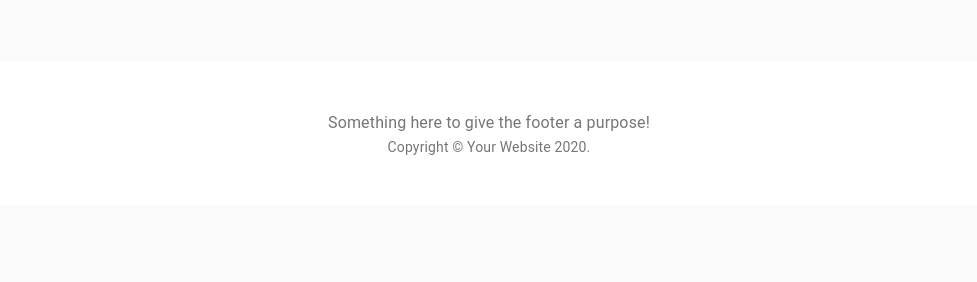
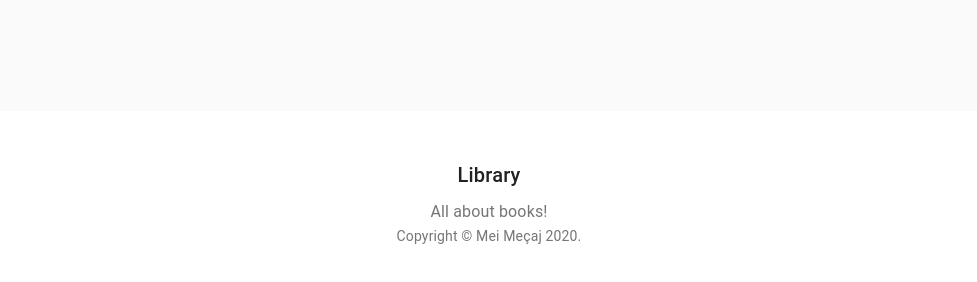
Before and after one commit to meimecaj/library, a React (Create React App) app: page / in a window 1280 px wide. Shown: the part 1587-1869 px from the top of the page, without its empty margins (151-1128 px from the left). Before the commit the page ends 1816 px from the top, so only its background shows below. Built offline with nearby package versions, Linux system fonts and the light colour scheme.

Commit message:
bug fixes and footer

```diff
--- a/src/components/App/App.js
+++ b/src/components/App/App.js
@@ -2,6 +2,9 @@ import React from "react";
 import "./App.css";
 import NavBar from "../NavBar/NavBar";
 import HomePage from "../HomePage/HomePage";
+import LoginPage from "../LoginPage/LoginPage";
+import SignupPage from "../SignupPage/SignupPage";
+import Footer from "../Footer/Footer";
 import { ThemeProvider } from "@material-ui/core/styles";
 
 import theme from "../../utils/theme";
@@ -20,6 +23,12 @@ function App() {
               <Route exact path="/">
                 <HomePage />
               </Route>
+              <Route path="/login-page">
+                <LoginPage />
+              </Route>
+              <Route path="/signup-page">
+                <SignupPage />
+              </Route>
               {routes.map((routeItem) => {
                 return (
                   <Route path={routeItem.path}>
@@ -31,6 +40,7 @@ function App() {
                 );
               })}
             </Switch>
+            <Footer />
           </NavBar>
         </Router>
       </ThemeProvider>
--- /dev/null
+++ b/src/components/Footer/Footer.js
@@ -0,0 +1,48 @@
+import React from "react";
+import { makeStyles } from "@material-ui/core/styles";
+import Link from '@material-ui/core/Link';
+import Typography from '@material-ui/core/Typography';
+
+const useStyles = makeStyles((theme) => ({
+  footer: {
+    backgroundColor: theme.palette.background.paper,
+    padding: theme.spacing(6),
+    marginTop: 50
+  },
+}));
+
+function Copyright() {
+  return (
+    <Typography variant="body2" color="textSecondary" align="center">
+      {"Copyright © "}
+      <Link color="inherit" href="mailto:meimecaj@gmail.com">
+        Mei Meçaj
+      </Link>{" "}
+      {new Date().getFullYear()}
+      {"."}
+    </Typography>
+  );
+}
+
+export default function Footer() {
+  const classes = useStyles();
+
+  return (
+    <div>
+      <footer className={classes.footer}>
+        <Typography variant="h6" align="center" gutterBottom>
+          Library
+        </Typography>
+        <Typography
+          variant="subtitle1"
+          align="center"
+          color="textSecondary"
+          component="p"
+        >
+          All about books!
+        </Typography>
+        <Copyright />
+      </footer>
+    </div>
+  );
+};
--- a/src/components/HomePage/HomePage.js
+++ b/src/components/HomePage/HomePage.js
@@ -15,8 +15,8 @@ function Copyright() {
   return (
     <Typography variant="body2" color="textSecondary" align="center">
       {'Copyright © '}
-      <Link color="inherit" href="https://material-ui.com/">
-        Your Website
+      <Link color="inherit" href="mailto:meimecaj@gmail.com">
+        Mei Meçaj
       </Link>{' '}
       {new Date().getFullYear()}
       {'.'}
@@ -118,17 +118,6 @@ export default function HomePage() {
           </Grid>
         </Container>
       </main>
-      {/* Footer */}
-      <footer className={classes.footer}>
-        {/* <Typography variant="h6" align="center" gutterBottom>
-          Footer
-        </Typography> */}
-        <Typography variant="subtitle1" align="center" color="textSecondary" component="p">
-          Something here to give the footer a purpose!
-        </Typography>
-        <Copyright />
-      </footer>
-      {/* End footer */}
     </React.Fragment>
   );
 }
--- a/src/components/LoginPage/LoginPage.js
+++ b/src/components/LoginPage/LoginPage.js
@@ -5,7 +5,6 @@ import CssBaseline from '@material-ui/core/CssBaseline';
 import TextField from '@material-ui/core/TextField';
 import Link from '@material-ui/core/Link';
 import Grid from '@material-ui/core/Grid';
-import Box from '@material-ui/core/Box';
 import LockOutlinedIcon from '@material-ui/icons/LockOutlined';
 import Typography from '@material-ui/core/Typography';
 import { makeStyles } from '@material-ui/core/styles';
@@ -15,19 +14,6 @@ import LocalStorage from "../../services/LocalStorage";
 import { Redirect } from "react-router-dom";
 
 const localStorage = new LocalStorage();
-
-function Copyright() {
-  return (
-    <Typography variant="body2" color="textSecondary" align="center">
-      {'Copyright © '}
-      <Link color="inherit" href="https://material-ui.com/">
-        Your Website
-      </Link>{' '}
-      {new Date().getFullYear()}
-      {'.'}
-    </Typography>
-  );
-}
 
 const useStyles = makeStyles((theme) => ({
   paper: {
@@ -175,9 +161,6 @@ export default function LoginPage() {
           </Grid>
         </form>
       </div>
-      <Box mt={8}>
-        <Copyright />
-      </Box>
     </Container>
   );
 }
--- a/src/components/SignupPage/SignupPage.js
+++ b/src/components/SignupPage/SignupPage.js
@@ -3,8 +3,6 @@ import Avatar from "@material-ui/core/Avatar";
 import Button from "@material-ui/core/Button";
 import CssBaseline from "@material-ui/core/CssBaseline";
 import TextField from "@material-ui/core/TextField";
-import Link from "@material-ui/core/Link";
-import Box from "@material-ui/core/Box";
 import LockOutlinedIcon from "@material-ui/icons/LockOutlined";
 import Typography from "@material-ui/core/Typography";
 import { makeStyles } from "@material-ui/core/styles";
@@ -14,19 +12,6 @@ import LocalStorage from "../../services/LocalStorage";
 import { Redirect } from "react-router-dom";
 
 const localStorage = new LocalStorage();
-
-function Copyright() {
-  return (
-    <Typography variant="body2" color="textSecondary" align="center">
-      {"Copyright © "}
-      <Link color="inherit" href="#">
-        Behi
-      </Link>{" "}
-      {new Date().getFullYear()}
-      {"."}
-    </Typography>
-  );
-}
 
 const useStyles = makeStyles((theme) => ({
   paper: {
@@ -257,9 +242,6 @@ export default function SignupPage() {
           </Button>
         </form>
       </div>
-      <Box mt={8}>
-        <Copyright />
-      </Box>
     </Container>
   );
 }
```
